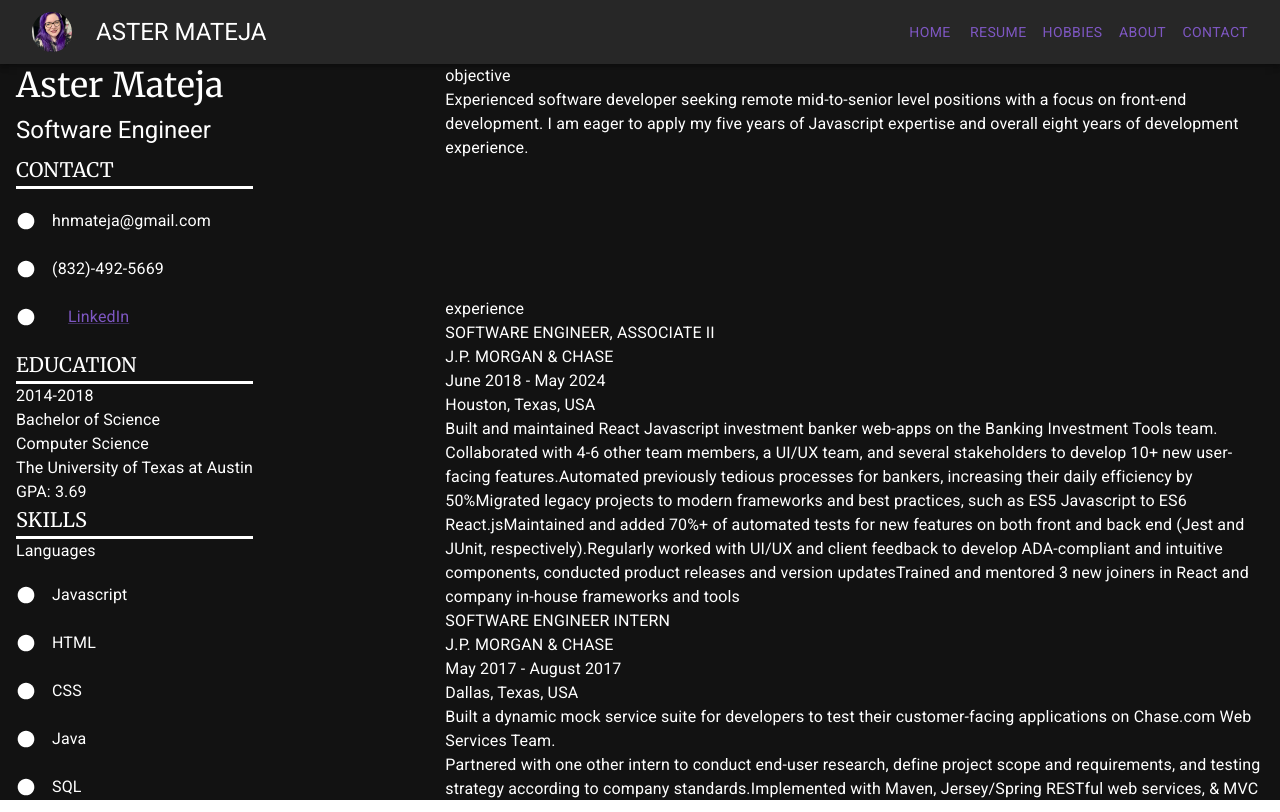
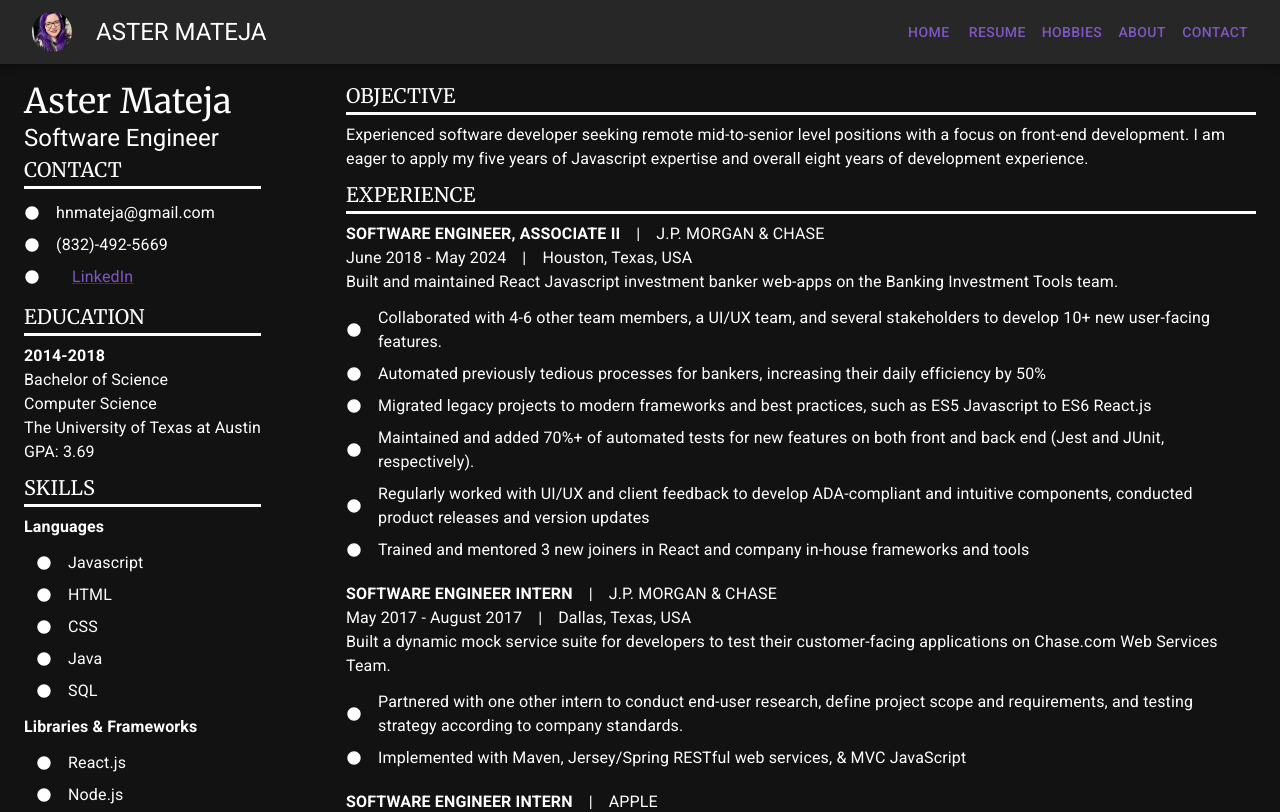
Before and after one commit to anmateja/amateja-site, a React (Vite) app in the folder amateja-site/: page /resume in a window 1280 px wide. Shown: the top 812 px of the page. Built offline with nearby package versions, Linux system fonts and the light colour scheme.

Commit message:
mvp of resume page

```diff
--- a/amateja-site/src/App.jsx
+++ b/amateja-site/src/App.jsx
@@ -15,13 +15,7 @@ function App() {
     <>
       <CssBaseline />
       <ThemeProvider theme={theme}>
-        <Box
-          component='main'
-          sx={{
-            width: '100vw',
-            height: '100vh'
-          }}
-        >
+        <Box component='main'>
           <AppHeader />
           <div>
             <Routes>
--- a/amateja-site/src/pages/Resume.jsx
+++ b/amateja-site/src/pages/Resume.jsx
@@ -7,30 +7,17 @@ import data from '../json/ResumeData.json';
 import Contact from './resumeComponents/Contact';
 import Education from './resumeComponents/Education';
 import Skills from './resumeComponents/Skills';
+import Experience from './resumeComponents/Experience';
 
 
 const Resume = () => {
     const rpKeys = Object.keys(data.rightPanel.sections);
 
-    const Experience = (props) => {
-        const {data, key} = props;
-        console.log(data);
     return (
-            <Box key={key}>
-                <Typography>{data.title}</Typography>
-                <Typography>{data.company}</Typography>
-                <Typography>{data.time}</Typography>
-                <Typography>{data.location}</Typography>
-                <Typography>{data.overview}</Typography>
-                <Typography>{data.details}</Typography>
-            </Box>
-        );
-    };
-
-    return (
-        <Box sx={{ flexGrow: 1 }}>
+        <Box sx={{ flexGrow: 1, marginTop: '8px', marginBottom: '8px'}}>
             <Grid container spacing={1}>
-                <Grid container size={4}>
+                <Grid container size={3}>
+                    <Box sx={{margin: '8px'}}>
                         <Typography
                             variant='h4'
                             sx={{
@@ -47,14 +34,34 @@ const Resume = () => {
                             <Education data={data.leftPanel.sections[1]} />
                             <Skills data={data.leftPanel.sections[2]} />
                         </Box>
+                    </Box>
                 </Grid>
-                <Grid container size={8}>
+                <Grid container size={9}>
+                    <Box sx={{margin: '8px'}}>
                         <Box>
-                        <Typography>{rpKeys[0]}</Typography>
-                        <Typography>{data.rightPanel.sections.objective}</Typography>
+                            <Typography
+                                variant='h6'
+                                sx={{
+                                    fontFamily: 'Merriweather',
+                                    borderBottom: 'solid',
+                                    borderBottomColor: 'white'
+                                }}>
+                                {rpKeys[0].toUpperCase()}
+                            </Typography>
+                            <Typography sx={{marginTop: '8px', marginBottom: '8px'}}>
+                                {data.rightPanel.sections.objective}
+                            </Typography>
                         </Box>
                         <Box>
-                        <Typography>{rpKeys[1]}</Typography>
+                            <Typography
+                                variant='h6'
+                                sx={{
+                                    fontFamily: 'Merriweather',
+                                    borderBottom: 'solid',
+                                    borderBottomColor: 'white'
+                                }}>
+                                {rpKeys[1].toUpperCase()}
+                            </Typography>
                             {data.rightPanel.sections.experience.map((exp, index) => {
                                 return (
                                     <Experience key={exp.title+'_'+index} data={exp} />
@@ -62,8 +69,17 @@ const Resume = () => {
                             })}
                         </Box>
                         <Box>
-                        <Typography>{rpKeys[2]}</Typography>
+                            <Typography
+                                variant='h6'
+                                sx={{
+                                    fontFamily: 'Merriweather',
+                                    borderBottom: 'solid',
+                                    borderBottomColor: 'white'
+                                }}>
+                                {rpKeys[2].toUpperCase()}
+                            </Typography>
                             <Experience data={data.rightPanel.sections.leadership[0]} />
+                        </Box>
                     </Box>
                 </Grid>
             </Grid>
--- a/amateja-site/src/pages/resumeComponents/Contact.jsx
+++ b/amateja-site/src/pages/resumeComponents/Contact.jsx
@@ -25,19 +25,19 @@ const Contact = (props) => {
             <List>
                 <ListItem>
                     <ListItemIcon>
-                        <CircleIcon fontSize="small" />
+                        <CircleIcon fontSize="xs" />
                     </ListItemIcon>
                     <ListItemText primary={data.value[0].value} />
                 </ListItem>
                 <ListItem>
                     <ListItemIcon>
-                        <CircleIcon fontSize="small" />
+                        <CircleIcon fontSize="xs" />
                     </ListItemIcon>
                     <ListItemText primary={data.value[1].value} />
                 </ListItem>
                 <ListItem>
                     <ListItemIcon>
-                        <CircleIcon fontSize="small" />
+                        <CircleIcon fontSize="xs" />
                     </ListItemIcon>
                     <Link href={data.value[2].value}>
                         <ListItemText primary={data.value[2].type} />
--- a/amateja-site/src/pages/resumeComponents/Education.jsx
+++ b/amateja-site/src/pages/resumeComponents/Education.jsx
@@ -12,16 +12,18 @@ const Education = (props) => {
                 sx={{
                     fontFamily: 'Merriweather',
                     borderBottom: 'solid',
-                    borderBottomColor: 'white'
+                    borderBottomColor: 'white',
                 }}
             >
                 {data.title}
             </Typography>
-            <Typography>{data.years}</Typography>
-            <Typography>{data.degree}</Typography>
-            <Typography>{data.study}</Typography>
-            <Typography>{data.university}</Typography>
-            <Typography> GPA: {data.gpa}</Typography>
+            <Box sx={{marginTop: '8px', marginBottom: '8px'}}>
+                <Typography sx={{fontWeight: 'bold'}}>{data.years}</Typography>
+                <Typography>{data.degree}</Typography>
+                <Typography>{data.study}</Typography>
+                <Typography>{data.university}</Typography>
+                <Typography> GPA: {data.gpa}</Typography>
+            </Box>
         </Box>
     );
 };
--- /dev/null
+++ b/amateja-site/src/pages/resumeComponents/Experience.jsx
@@ -0,0 +1,43 @@
+import '@fontsource/merriweather';
+import '@fontsource/roboto';
+import Typography from '@mui/material/Typography';
+import Box from '@mui/material/Box';
+import List from '@mui/material/List';
+import ListItem from '@mui/material/ListItem';
+import ListItemIcon from '@mui/material/ListItemIcon';
+import ListItemText from '@mui/material/ListItemText';
+import CircleIcon from '@mui/icons-material/Circle';
+
+const Experience = (props) => {
+    const {data} = props;
+    return (
+        <Box sx={{marginTop: '8px', marginBottom: '8px'}}>
+            <Box sx={{display: 'flex', flexDirection: 'row'}}>
+                <Typography sx={{fontWeight: 'bold'}}>{data.title}</Typography> |
+                <Typography>{data.company}</Typography>
+            </Box>
+            <Box sx={{display: 'flex', flexDirection: 'row'}}>
+                <Typography>{data.time}</Typography> |
+                <Typography>{data.location}</Typography>
+            </Box>
+            {data.overview ? <Typography>{data.overview}</Typography> : null}
+            {data.details ?
+            <Box>
+                <List>
+                    {data.details.map((detail, index) => {
+                        return (
+                            <ListItem key={'detail'+index}>
+                                <ListItemIcon>
+                                    <CircleIcon fontSize="xs" />
+                                </ListItemIcon>
+                                <ListItemText primary={detail} />
+                            </ListItem>
+                        );
+                    })}
+                </List>
+            </Box>: null}
+        </Box>
+    );
+};
+
+export default Experience;
--- a/amateja-site/src/pages/resumeComponents/Skills.jsx
+++ b/amateja-site/src/pages/resumeComponents/Skills.jsx
@@ -6,6 +6,10 @@ import ListItemIcon from '@mui/material/ListItemIcon';
 import ListItemText from '@mui/material/ListItemText';
 import CircleIcon from '@mui/icons-material/Circle';
 import '@fontsource/merriweather';
+import '@fontsource/roboto/300.css';
+import '@fontsource/roboto/400.css';
+import '@fontsource/roboto/500.css';
+import '@fontsource/roboto/700.css';
 
 const Skills = (props) => {
     const {data} = props;
@@ -22,17 +26,18 @@ const Skills = (props) => {
             >
                 {data.title}
             </Typography>
+            <Box sx={{marginTop: '8px', marginBottom: '8px'}}>
                 {subcategories.map((category) => {
                     const values = data.subcategories[category];
                     return (
                         <Box key={category}>
-                        <Typography>{category}</Typography>
+                            <Typography sx={{fontWeight: 'bold'}}>{category}</Typography>
                             <List>
                                 {values.map((value) => {
                                     return (
-                                    <ListItem key={value}>
+                                        <ListItem key={value} sx={{paddingLeft: '28px'}}>
                                             <ListItemIcon>
-                                            <CircleIcon fontSize="small" />
+                                                <CircleIcon fontSize="xs" />
                                             </ListItemIcon>
                                             <ListItemText primary={value} />
                                         </ListItem>
@@ -43,6 +48,7 @@ const Skills = (props) => {
                     );
                 })}
             </Box>
+        </Box>
     );
 };
 
--- a/amateja-site/src/themes/theme.jsx
+++ b/amateja-site/src/themes/theme.jsx
@@ -25,6 +25,14 @@ const theme = createTheme({
           minWidth: 0
         }
       }
+    },
+    MuiListItem: {
+      styleOverrides: {
+        root: {
+          paddingBottom: 0,
+          paddingTop: 0
+        }
+      }
     }
   },
 });
```
Lines whose indentation alone changed are shown as unchanged.
